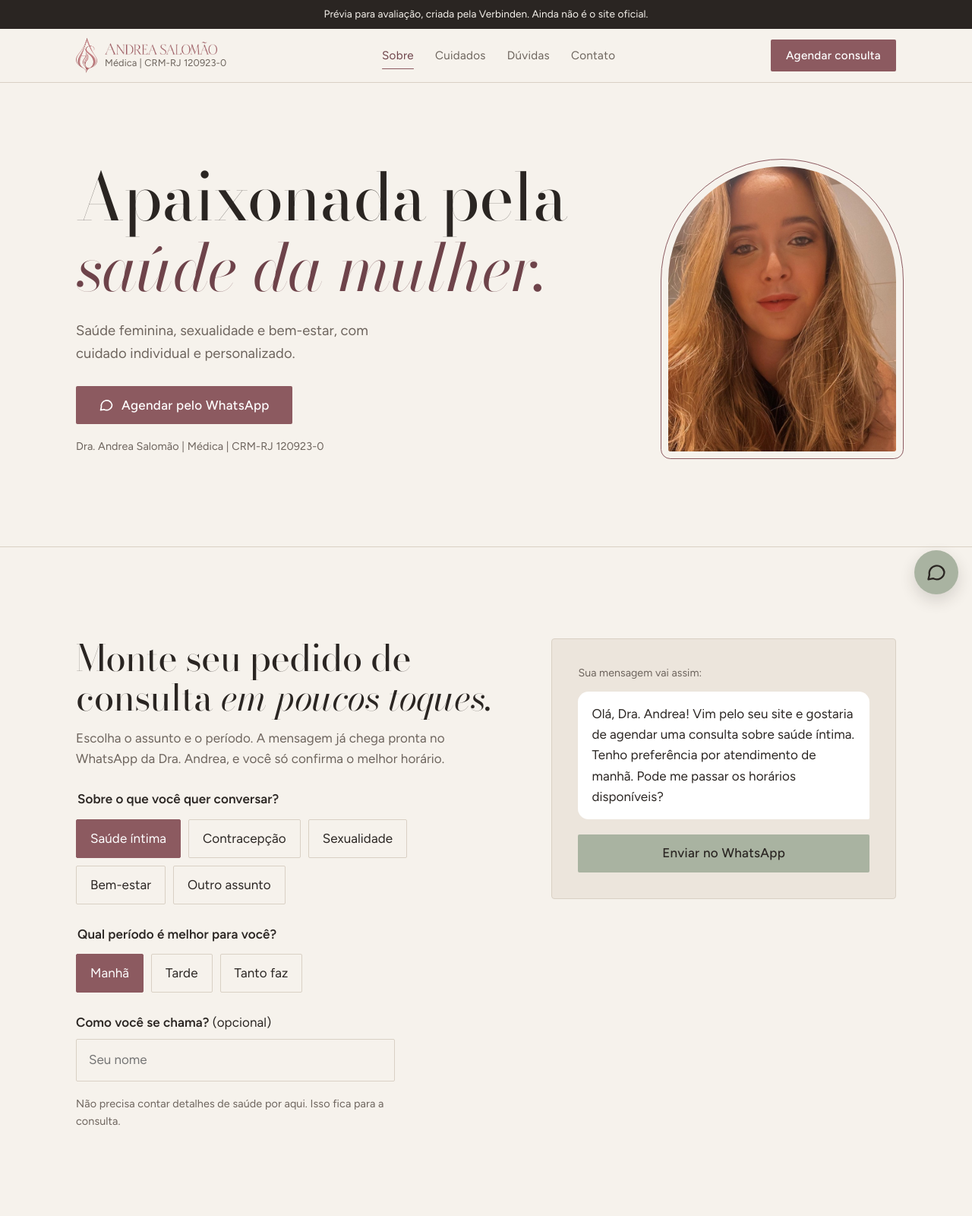
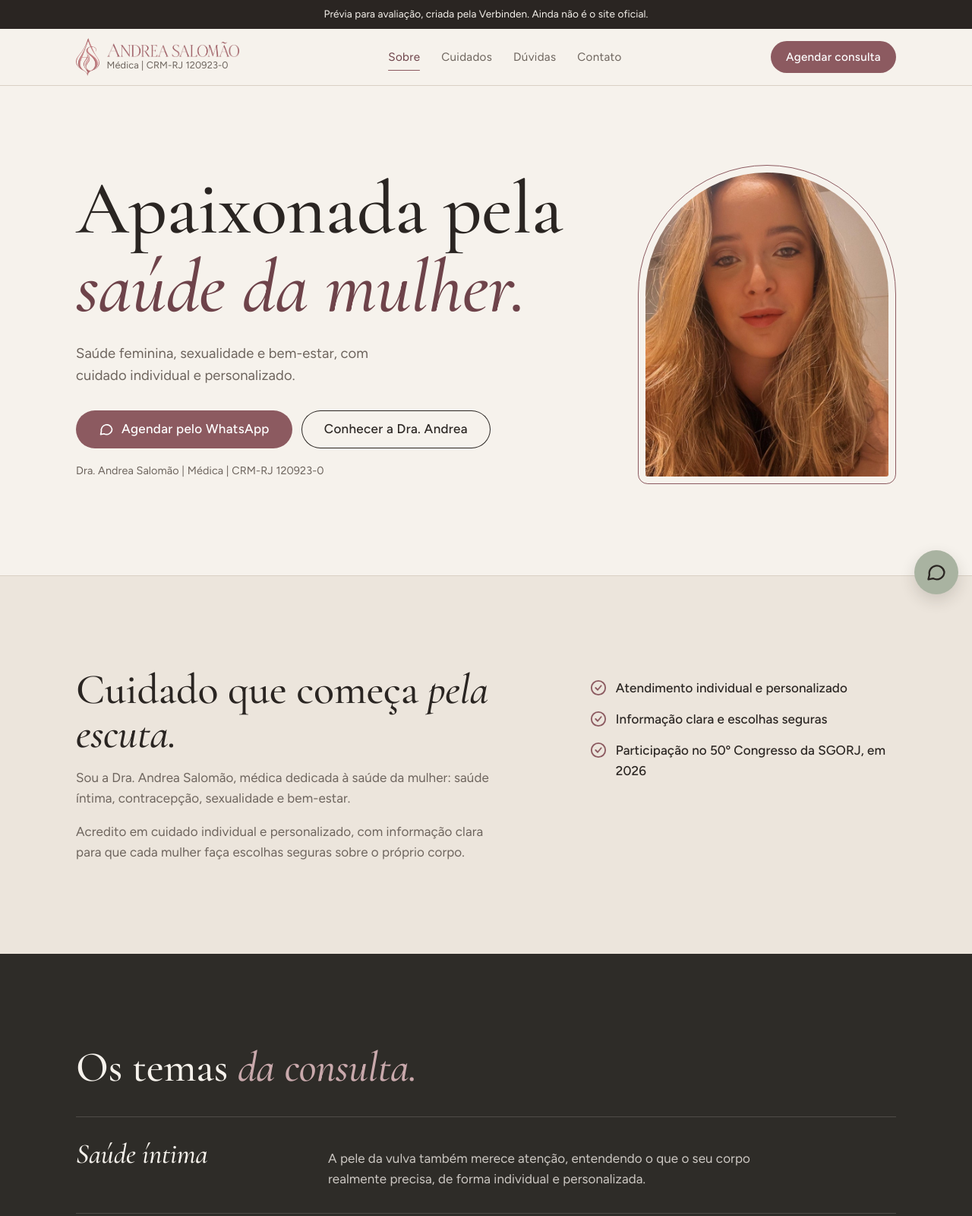
Before and after one commit to EndryusSchmidel/andrea-salomao, a plain HTML site: page index.html in a window 1280 px wide. Shown: the top 1600 px of the page at 76% size. Drawn offline with nearby package versions, Linux system fonts and the light colour scheme.

Commit message:
Revisão geral: fonte, ordem das seções e botões
Títulos em Cormorant Garamond (traço mais firme que a Bodoni), a médica é
apresentada antes do pedido de consulta, como na prévia do Dr. Victor, botões
voltam a ser arredondados e alinhados, logo maior no topo e números dos passos
legíveis.

Co-Authored-By: Claude Opus 5.5 <noreply@anthropic.com>

```diff
--- a/index.html
+++ b/index.html
@@ -20,7 +20,7 @@
 <link rel="apple-touch-icon" href="assets/apple-touch-icon.png">
 <link rel="preconnect" href="https://fonts.googleapis.com">
 <link rel="preconnect" href="https://fonts.gstatic.com" crossorigin>
-<link href="https://fonts.googleapis.com/css2?family=Bodoni+Moda:ital,opsz,wght@0,6..96,400;0,6..96,500;1,6..96,400;1,6..96,500&family=Figtree:wght@400;500;600&display=swap" rel="stylesheet">
+<link href="https://fonts.googleapis.com/css2?family=Cormorant+Garamond:ital,wght@0,500;0,600;1,500;1,600&family=Figtree:wght@400;500;600&display=swap" rel="stylesheet">
 <style>
   :root {
     --creme: #fbf6f1;
@@ -32,7 +32,7 @@
     --verde-escuro: #8ca288;
     --tinta: #33241f;
     --tinta-suave: #6b5850;
-    --display: "Bodoni Moda", "Times New Roman", serif;
+    --display: "Cormorant Garamond", "Times New Roman", serif;
     --texto: "Figtree", system-ui, sans-serif;
   }
   * { box-sizing: border-box; margin: 0; }
@@ -284,6 +284,47 @@
     .agendar, .cuidados, .conteudos, .sobre, .passos, .duvidas { padding: 120px 0; }
     .onde { padding: 112px 0; }
   }
+
+  /* Títulos: Cormorant Garamond em peso médio, menos contraste que a Bodoni */
+  h1, h2, h3 { font-weight: 500; letter-spacing: -0.005em; line-height: 1.04; }
+  h2 em, h1 em, .lista h3 { font-weight: 500; }
+  h2 { font-size: clamp(2.3rem, 6vw, 3.5rem); }
+  .abertura h1 { font-size: clamp(3.1rem, 11vw, 6.2rem); }
+  .lista h3 { font-size: 1.95rem; }
+  @media (min-width: 820px) { .lista h3 { font-size: 2.3rem; } }
+  .passos li::before { font-weight: 500; font-size: 2.6rem; }
+
+  /* Fundos na nova ordem: linho e areia se alternando */
+  .botao.contorno { background: transparent; color: var(--tinta); box-shadow: inset 0 0 0 1px var(--tinta); margin-left: 10px; }
+  .botao.contorno:hover { background: var(--tinta); color: var(--creme); }
+  @media (max-width: 480px) { .botao.contorno { margin: 12px 0 0; } }
+  .conteudos { background: var(--rose); }
+  .agendar { background: var(--rose); }
+  .agendar .conversa { background: var(--creme); }
+  .onde { background: var(--creme); }
+
+  /* Formas arredondadas, mais delicadas */
+  .botao { border-radius: 999px; }
+  .opcoes span { border-radius: 999px; }
+  .campo input { border-radius: 14px; }
+  .conversa { border-radius: 22px; }
+  .pendente { border-radius: 8px; }
+
+  /* Revisão geral */
+  .acoes { display: flex; flex-wrap: wrap; align-items: center; gap: 12px; }
+  .abertura p { margin-bottom: 30px; }
+  .botao.contorno { margin: 0; }
+  @media (max-width: 480px) { .acoes { flex-direction: column; align-items: stretch; } .acoes .botao { width: 100%; } }
+  .retrato { width: 200px; }
+  @media (min-width: 820px) { .retrato { width: 320px; } }
+  .marca-nome { height: 20px; }
+  .marca-simbolo { height: 50px; }
+  @media (max-width: 420px) { .marca-nome { height: 15px; } .marca-simbolo { height: 40px; } }
+  .passos li::before { font-style: normal; font-weight: 500; color: var(--cobre); }
+  .retrato { margin: 10px; }
+  @media (min-width: 820px) { .retrato { margin: 10px 10px 10px 0; } }
+  .sobre .faixa { align-items: start; }
+  @media (min-width: 820px) { .sobre ul { padding-top: 14px; } }
 </style>
 </head>
 <body>
@@ -310,49 +351,15 @@
       <div>
         <h1>Apaixonada pela <em>saúde da mulher.</em></h1>
         <p>Saúde feminina, sexualidade e bem-estar, com cuidado individual e personalizado.</p>
+        <div class="acoes">
         <a class="botao" href="#agendar">
           <svg viewBox="0 0 24 24" fill="none" stroke="currentColor" stroke-width="2" stroke-linecap="round" stroke-linejoin="round" aria-hidden="true"><path d="M21 11.5a8.5 8.5 0 0 1-12.6 7.4L3 20l1.2-5A8.5 8.5 0 1 1 21 11.5Z"/></svg>
           Agendar pelo WhatsApp
         </a>
+        <a class="botao contorno" href="#sobre">Conhecer a Dra. Andrea</a>
+        </div>
         <div class="registro">Dra. Andrea Salomão | Médica | CRM-RJ 120923-0</div>
       </div>
-    </div>
-  </section>
-
-  <section class="agendar" id="agendar">
-    <div class="faixa">
-      <form id="form-agendar">
-        <h2>Monte seu pedido de consulta <em>em poucos toques.</em></h2>
-        <p class="apoio">Escolha o assunto e o período. A mensagem já chega pronta no WhatsApp da Dra. Andrea, e você só confirma o melhor horário.</p>
-        <fieldset>
-          <legend>Sobre o que você quer conversar?</legend>
-          <div class="opcoes">
-            <label><input type="radio" name="assunto" value="saúde íntima" checked><span>Saúde íntima</span></label>
-            <label><input type="radio" name="assunto" value="contracepção"><span>Contracepção</span></label>
-            <label><input type="radio" name="assunto" value="sexualidade"><span>Sexualidade</span></label>
-            <label><input type="radio" name="assunto" value="bem-estar"><span>Bem-estar</span></label>
-            <label><input type="radio" name="assunto" value="outro assunto"><span>Outro assunto</span></label>
-          </div>
-        </fieldset>
-        <fieldset>
-          <legend>Qual período é melhor para você?</legend>
-          <div class="opcoes">
-            <label><input type="radio" name="periodo" value="de manhã" checked><span>Manhã</span></label>
-            <label><input type="radio" name="periodo" value="à tarde"><span>Tarde</span></label>
-            <label><input type="radio" name="periodo" value="em qualquer período"><span>Tanto faz</span></label>
-          </div>
-        </fieldset>
-        <div class="campo">
-          <label for="nome">Como você se chama? <span style="font-weight:400">(opcional)</span></label>
-          <input id="nome" name="nome" autocomplete="given-name" placeholder="Seu nome">
-        </div>
-        <p class="aviso">Não precisa contar detalhes de saúde por aqui. Isso fica para a consulta.</p>
-      </form>
-      <aside class="conversa" aria-live="polite">
-        <small>Sua mensagem vai assim:</small>
-        <div class="balao" id="previa-msg"></div>
-        <a class="botao verde" id="enviar" target="_blank" rel="noopener" href="https://wa.me/5521966428116">Enviar no WhatsApp</a>
-      </aside>
     </div>
   </section>
 
@@ -373,7 +380,7 @@
 
   <section class="cuidados" id="cuidados">
     <div class="faixa">
-      <h2>Do que a gente cuida <em>na consulta.</em></h2>
+      <h2>Os temas <em>da consulta.</em></h2>
       <ul class="lista">
         <li><h3>Saúde íntima</h3><p>A pele da vulva também merece atenção, entendendo o que o seu corpo realmente precisa, de forma individual e personalizada.</p></li>
         <li><h3>Contracepção</h3><p>Orientação para escolher e acompanhar o método, incluindo o implante contraceptivo e os prazos de troca.</p></li>
@@ -454,6 +461,43 @@
           <p>Consulte a disponibilidade diretamente pelo WhatsApp.</p>
         </details>
       </div>
+    </div>
+  </section>
+
+  <section class="agendar" id="agendar">
+    <div class="faixa">
+      <form id="form-agendar">
+        <h2>Monte seu pedido de consulta <em>em poucos toques.</em></h2>
+        <p class="apoio">Escolha o assunto e o período. A mensagem já chega pronta no WhatsApp da Dra. Andrea, e você só confirma o melhor horário.</p>
+        <fieldset>
+          <legend>Sobre o que você quer conversar?</legend>
+          <div class="opcoes">
+            <label><input type="radio" name="assunto" value="saúde íntima" checked><span>Saúde íntima</span></label>
+            <label><input type="radio" name="assunto" value="contracepção"><span>Contracepção</span></label>
+            <label><input type="radio" name="assunto" value="sexualidade"><span>Sexualidade</span></label>
+            <label><input type="radio" name="assunto" value="bem-estar"><span>Bem-estar</span></label>
+            <label><input type="radio" name="assunto" value="outro assunto"><span>Outro assunto</span></label>
+          </div>
+        </fieldset>
+        <fieldset>
+          <legend>Qual período é melhor para você?</legend>
+          <div class="opcoes">
+            <label><input type="radio" name="periodo" value="de manhã" checked><span>Manhã</span></label>
+            <label><input type="radio" name="periodo" value="à tarde"><span>Tarde</span></label>
+            <label><input type="radio" name="periodo" value="em qualquer período"><span>Tanto faz</span></label>
+          </div>
+        </fieldset>
+        <div class="campo">
+          <label for="nome">Como você se chama? <span style="font-weight:400">(opcional)</span></label>
+          <input id="nome" name="nome" autocomplete="given-name" placeholder="Seu nome">
+        </div>
+        <p class="aviso">Não precisa contar detalhes de saúde por aqui. Isso fica para a consulta.</p>
+      </form>
+      <aside class="conversa" aria-live="polite">
+        <small>Sua mensagem vai assim:</small>
+        <div class="balao" id="previa-msg"></div>
+        <a class="botao verde" id="enviar" target="_blank" rel="noopener" href="https://wa.me/5521966428116">Enviar no WhatsApp</a>
+      </aside>
     </div>
   </section>
 
```
